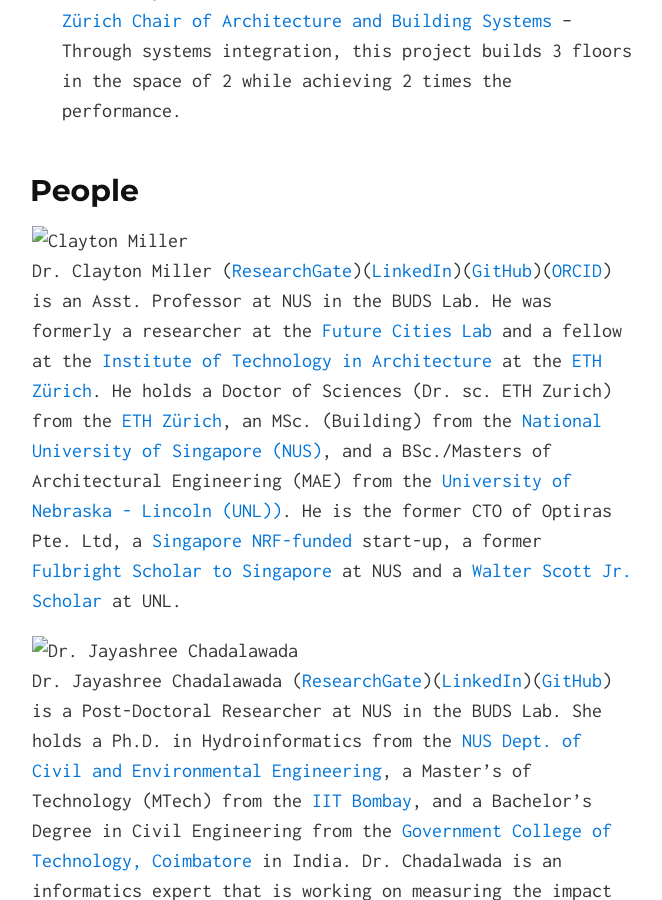
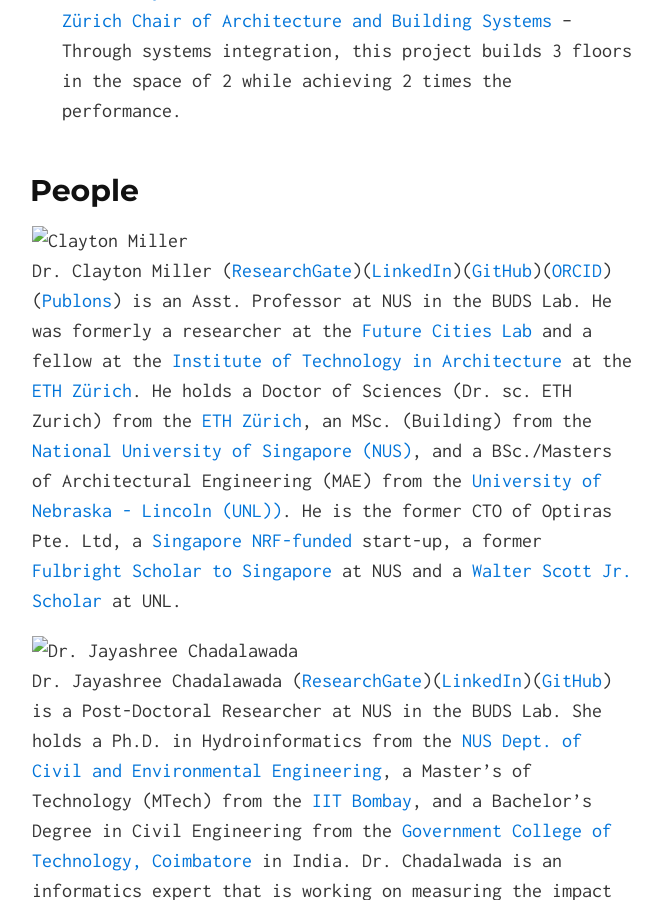
Before and after one commit to buds-lab/buds-lab.github.io, a Jekyll site: the page built from index.md, in a window 1280 px wide and 900 px high, scrolled down 1524 px. Shown: the whole window, without its empty margins (308-970 px from the left). Built offline with Jekyll 4.4.1, drawn with Linux system fonts in a browser that asks for light colours.

Commit message:
added publons

```diff
--- a/index.md
+++ b/index.md
@@ -28,7 +28,7 @@ BUDS Lab is in the [Dept. of Building](https://nus.edu/2mzJmtt){:target="_blank"
 
 ## People
 ![Clayton Miller](buds-lab.github.io/dr_clayton_miller.png)
-Dr. Clayton Miller ([ResearchGate](http://bit.ly/2nirRMQ){:target="_blank"})([LinkedIn](http://bit.ly/2ncAV9h){:target="_blank"})([GitHub](http://bit.ly/2nsvUoS){:target="_blank"})([ORCID](https://orcid.org/0000-0002-1186-4299){:target="_blank"}) is an Asst. Professor at NUS in the BUDS Lab. He was formerly a researcher at the [Future Cities Lab](http://bit.ly/2mWFJih){:target="_blank"} and a fellow at the [Institute of Technology in Architecture](http://www.ita.arch.ethz.ch/){:target="_blank"} at the [ETH Z&uuml;rich](https://www.ethz.ch/en.html){:target="_blank"}. He holds a Doctor of Sciences (Dr. sc. ETH Zurich) from the [ETH Z&uuml;rich](http://bit.ly/2nsD908){:target="_blank"}, an MSc. (Building) from the [National University of Singapore (NUS)](https://nus.edu/2nsFXuj){:target="_blank"}, and a BSc./Masters of Architectural Engineering (MAE) from the [University of Nebraska - Lincoln (UNL))](http://bit.ly/2mzLhhS){:target="_blank"}. He is the former CTO of Optiras Pte. Ltd, a [Singapore NRF-funded](https://www.nrf.gov.sg/){:target="_blank"} start-up, a former [Fulbright Scholar to Singapore](http://bit.ly/2mfcUKy){:target="_blank"} at NUS and a [Walter Scott Jr. Scholar](http://bit.ly/2mPcei3){:target="_blank"} at UNL.
+Dr. Clayton Miller ([ResearchGate](http://bit.ly/2nirRMQ){:target="_blank"})([LinkedIn](http://bit.ly/2ncAV9h){:target="_blank"})([GitHub](http://bit.ly/2nsvUoS){:target="_blank"})([ORCID](https://orcid.org/0000-0002-1186-4299){:target="_blank"})([Publons](publons.com/a/1405785/){:target="_blank"}) is an Asst. Professor at NUS in the BUDS Lab. He was formerly a researcher at the [Future Cities Lab](http://bit.ly/2mWFJih){:target="_blank"} and a fellow at the [Institute of Technology in Architecture](http://www.ita.arch.ethz.ch/){:target="_blank"} at the [ETH Z&uuml;rich](https://www.ethz.ch/en.html){:target="_blank"}. He holds a Doctor of Sciences (Dr. sc. ETH Zurich) from the [ETH Z&uuml;rich](http://bit.ly/2nsD908){:target="_blank"}, an MSc. (Building) from the [National University of Singapore (NUS)](https://nus.edu/2nsFXuj){:target="_blank"}, and a BSc./Masters of Architectural Engineering (MAE) from the [University of Nebraska - Lincoln (UNL))](http://bit.ly/2mzLhhS){:target="_blank"}. He is the former CTO of Optiras Pte. Ltd, a [Singapore NRF-funded](https://www.nrf.gov.sg/){:target="_blank"} start-up, a former [Fulbright Scholar to Singapore](http://bit.ly/2mfcUKy){:target="_blank"} at NUS and a [Walter Scott Jr. Scholar](http://bit.ly/2mPcei3){:target="_blank"} at UNL.
 
 ![Dr. Jayashree Chadalawada](buds-lab.github.io/jayashree1.png)
 Dr. Jayashree Chadalawada ([ResearchGate](https://www.researchgate.net/profile/Jayashree_Chadalawada){:target="_blank"})([LinkedIn](https://www.linkedin.com/in/jayashree-chadalawada-b241132b/){:target="_blank"})([GitHub](https://github.com/Jayashreerao){:target="_blank"}) is a Post-Doctoral Researcher at NUS in the BUDS Lab. She holds a Ph.D. in Hydroinformatics from the [NUS Dept. of Civil and Environmental Engineering](http://cee.nus.edu.sg/){:target="_blank"}, a Master's of Technology (MTech) from the [IIT Bombay](http://www.iitb.ac.in/students/en){:target="_blank"}, and a Bachelor's Degree in Civil Engineering from the [Government College of Technology, Coimbatore](http://www.gct.ac.in/){:target="_blank"} in India. Dr. Chadalwada is an informatics expert that is working on measuring the impact of social behavioral change on building performance.
```
